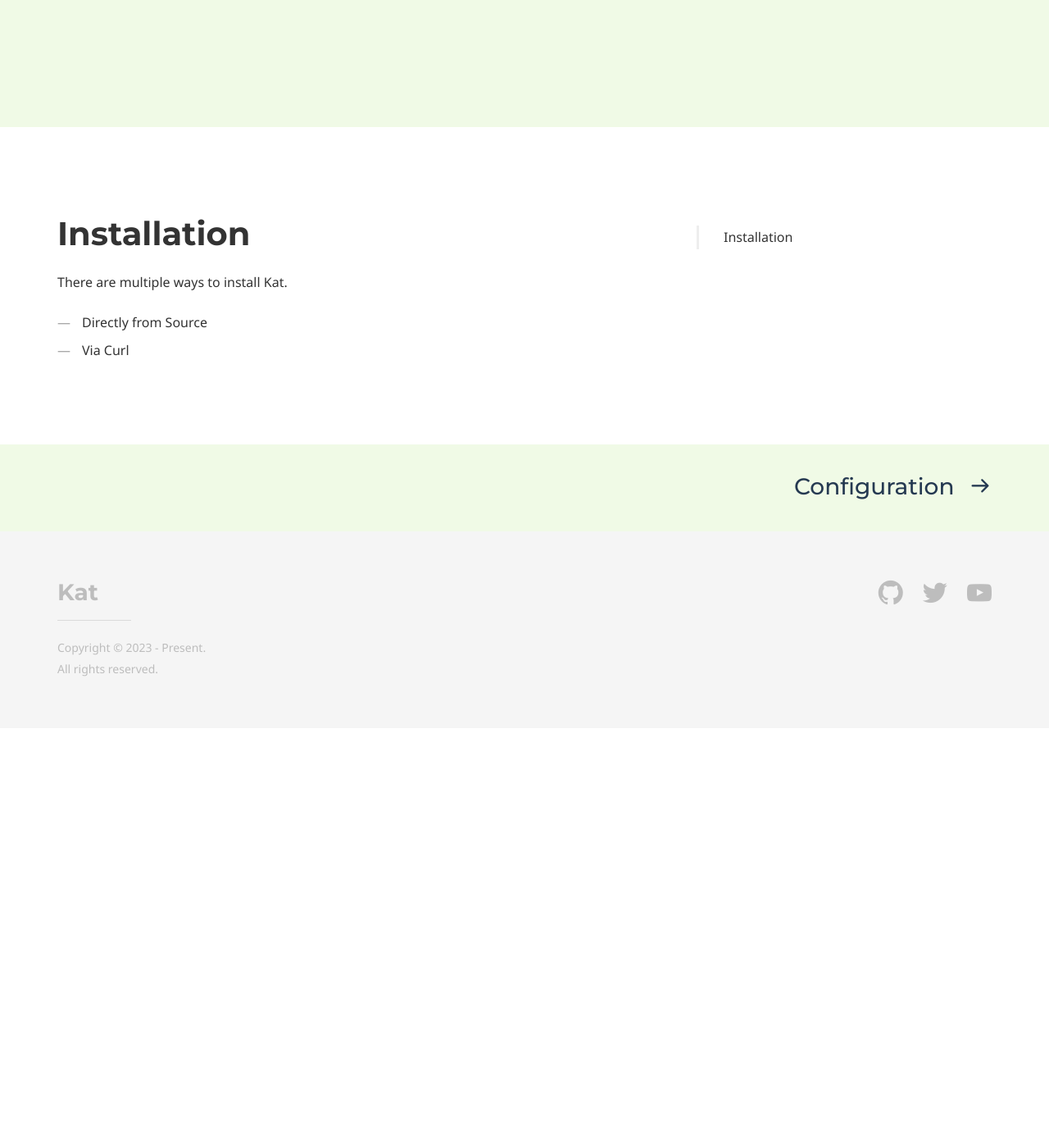
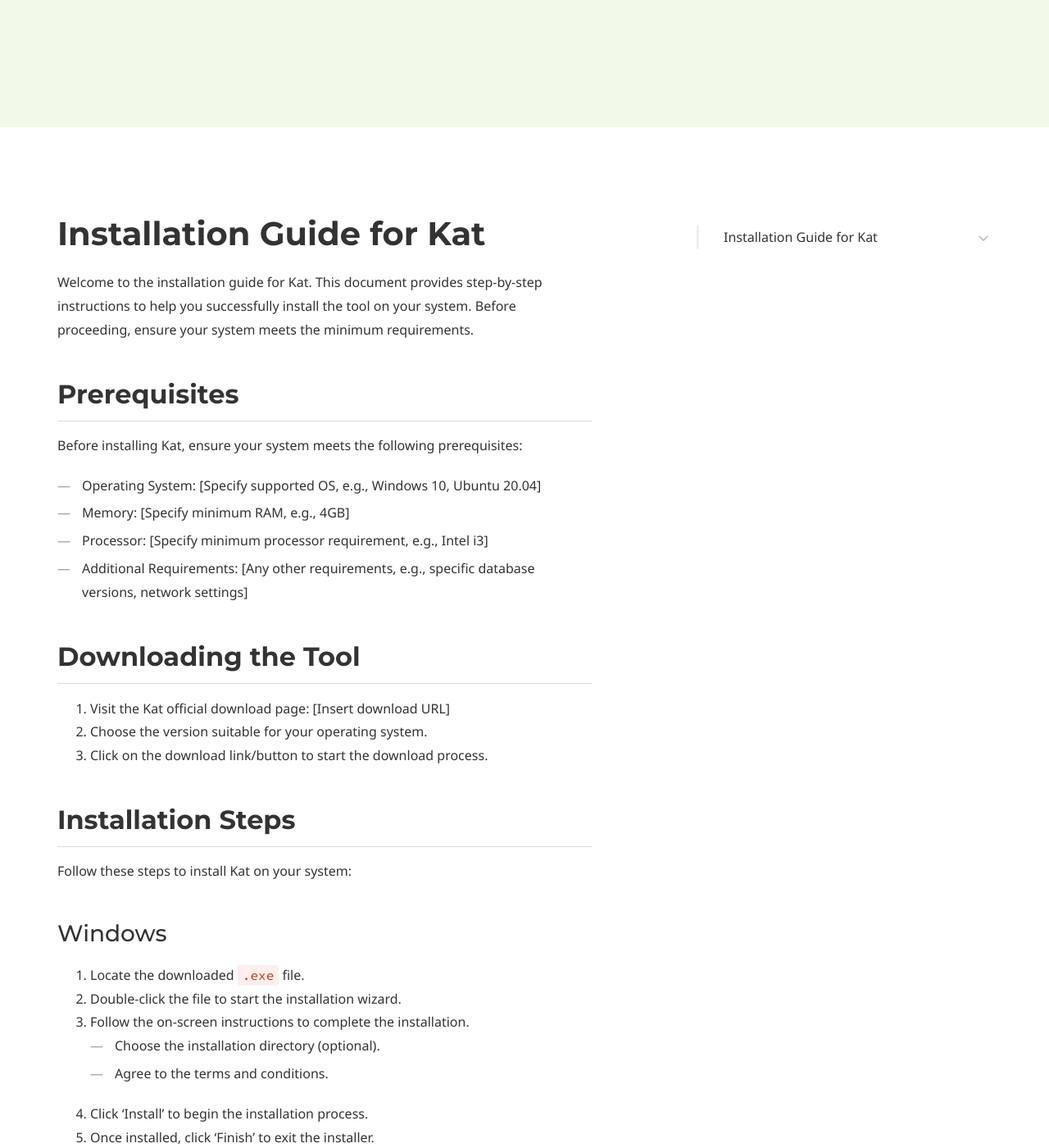
Before and after one commit to BolajiOlajide/kat, a Jekyll site: the page built from doc/install.md, in a window 1280 px wide and 1400 px high, scrolled down 467 px. Shown: the whole window at 82% size. Built offline with Jekyll 4.4.1, drawn with Linux system fonts in a browser that asks for light colours; some web fonts are replaced; before the commit the page ends 1355 px from its top, so only the background shows below that; some of the changed text lies outside the part shown.

Commit message:
change doc structure

```diff
--- a/_config.yml
+++ b/_config.yml
@@ -21,7 +21,7 @@ doks:
             logo:
                 text: Kat
                 image:
-            copyright: Copyright &copy; 2023 - Present. <br>All rights reserved.
+            copyright: Copyright &copy; 2023 - Present. All rights reserved.
         social_list:
             - network_name: github
               profile_url: 'https://github.com/BolajiOlajide'
@@ -43,5 +43,5 @@ sass:
 # Jekyll settings
 layouts_dir: ./doc/_layouts
 includes_dir: ./doc/_includes
-exclude: [ 'README.md', 'CHANGELOG.md', 'internal/', 'cmd/', '.github/', 'examples/', 'go.mod', 'go.sum', 'Makefile', 'LICENSE', 'install.sh', 'doks' ]
+exclude: [ 'kat.go', 'README.md', 'CHANGELOG.md', 'internal/', 'cmd/', '.github/', 'examples/', 'go.mod', 'go.sum', 'Makefile', 'LICENSE', 'install.sh', 'doks' ]
 permalink: /:title/
--- /dev/null
+++ b/doc/install.md
@@ -0,0 +1,80 @@
+---
+# Page settings
+layout: default
+keywords: kat,postgres,database,cli,migrations,sql
+title: Installation
+description: |
+    Kat is a PostgreSQL database migration tool. It allows you run your migrations with raw SQL files.
+comments: false
+permalink: /install/
+page_nav:
+    next:
+        content: Configuration
+        url: '/config'
+---
+
+# Installation Guide for Kat
+
+Welcome to the installation guide for Kat. This document provides step-by-step instructions to help you successfully install the tool on your system. Before proceeding, ensure your system meets the minimum requirements.
+
+## Prerequisites
+
+Before installing Kat, ensure your system meets the following prerequisites:
+
+- Operating System: [Specify supported OS, e.g., Windows 10, Ubuntu 20.04]
+- Memory: [Specify minimum RAM, e.g., 4GB]
+- Processor: [Specify minimum processor requirement, e.g., Intel i3]
+- Additional Requirements: [Any other requirements, e.g., specific database versions, network settings]
+
+## Downloading the Tool
+
+1. Visit the Kat official download page: [Insert download URL]
+2. Choose the version suitable for your operating system.
+3. Click on the download link/button to start the download process.
+
+## Installation Steps
+
+Follow these steps to install Kat on your system:
+
+### Windows
+
+1. Locate the downloaded `.exe` file.
+2. Double-click the file to start the installation wizard.
+3. Follow the on-screen instructions to complete the installation.
+   - Choose the installation directory (optional).
+   - Agree to the terms and conditions.
+4. Click 'Install' to begin the installation process.
+5. Once installed, click 'Finish' to exit the installer.
+
+### Linux
+
+1. Open a terminal window.
+2. Navigate to the directory where the downloaded `.tar.gz` file is located.
+3. Extract the file using the command: `tar -xvzf [file name].tar.gz`
+4. Navigate to the extracted directory: `cd [extracted folder name]`
+5. Run the installation script: `./install.sh`
+6. Follow the terminal prompts to complete the installation.
+
+### macOS
+
+1. Locate the downloaded `.dmg` file.
+2. Double-click the file to open the installer.
+3. Drag and drop the [Your Tool Name] icon to the Applications folder.
+4. Wait for the copying process to complete.
+
+## Post-Installation Steps
+
+After installing Kat, perform the following steps to ensure proper setup:
+
+1. Open [Your Tool Name] from your applications directory.
+2. [Any additional steps, e.g., setting up a user account, configuring initial settings]
+
+## Troubleshooting
+
+If you encounter any issues during the installation process, refer to the [troubleshooting guide](/troubleshooting) or [create a support issue](https://github.com/BolajiOlajide/kat/issues/new).
+
+## Next Steps
+
+Now that you have successfully installed Kat, proceed to the [Configuration section](/config) of the documentation to configure your tool.
+
+---
--- a/install.md
+++ b/doc/migration.md
@@ -2,19 +2,13 @@
 # Page settings
 layout: default
 keywords: kat,postgres,database,cli,migrations,sql
-title: Kat - Installation
+title: Migration
 description: |
     Kat is a PostgreSQL database migration tool. It allows you run your migrations with raw SQL files.
 comments: false
+permalink: /migration/
 page_nav:
-    next:
+    prev:
         content: Configuration
         url: '/config'
 ---
-
-# Installation
-
-There are multiple ways to install Kat.
-
-- Directly from Source
-- Via Curl
```
Also changed, not shown: config.md (deleted, +0 -26 lines), doc/config.md (added, +104 -0 lines), doc/index.md (renamed from index.md, +1 -0 lines), doc/404.md (renamed from 404.md), migration.md (deleted), 1 other file.
